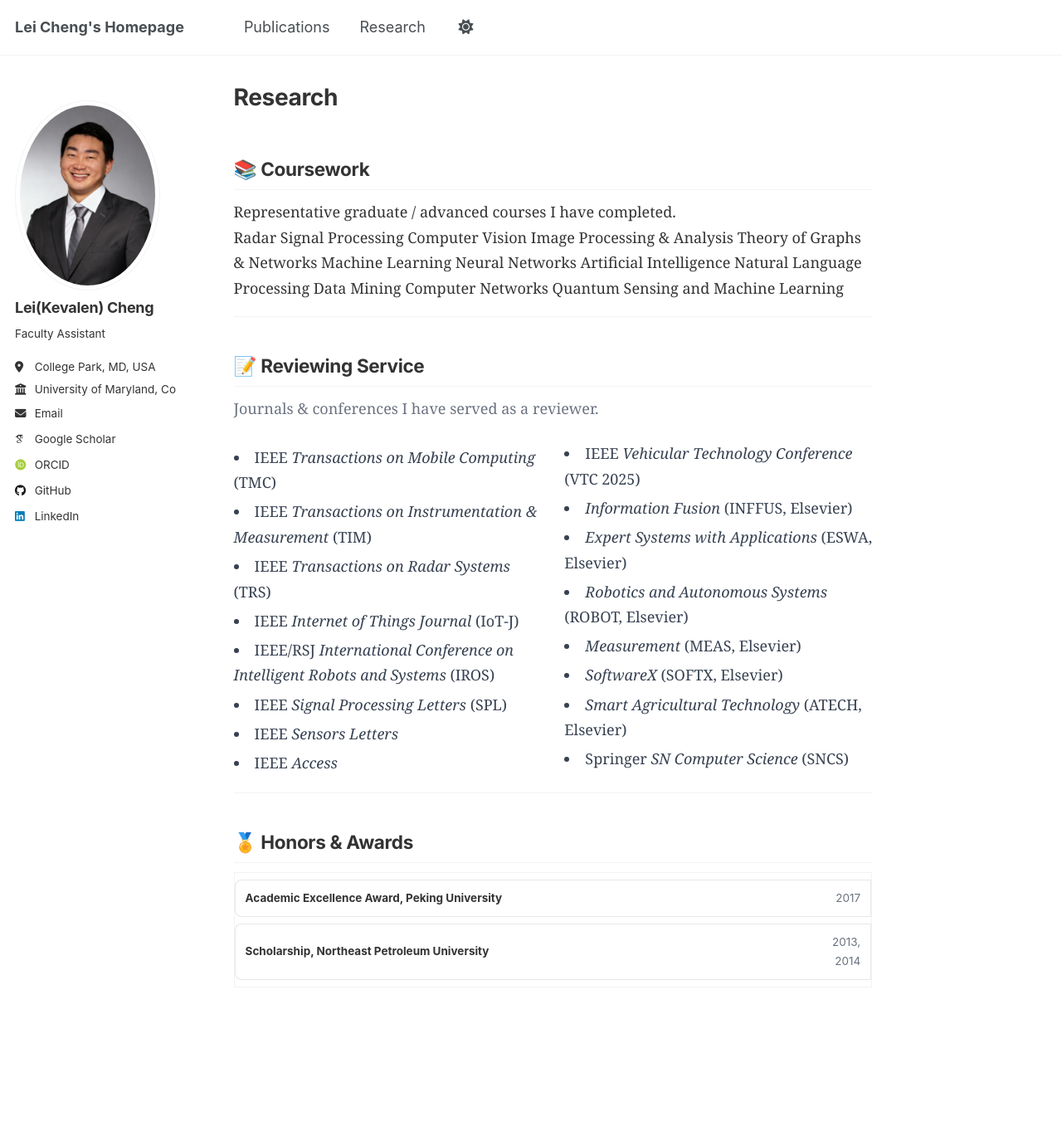
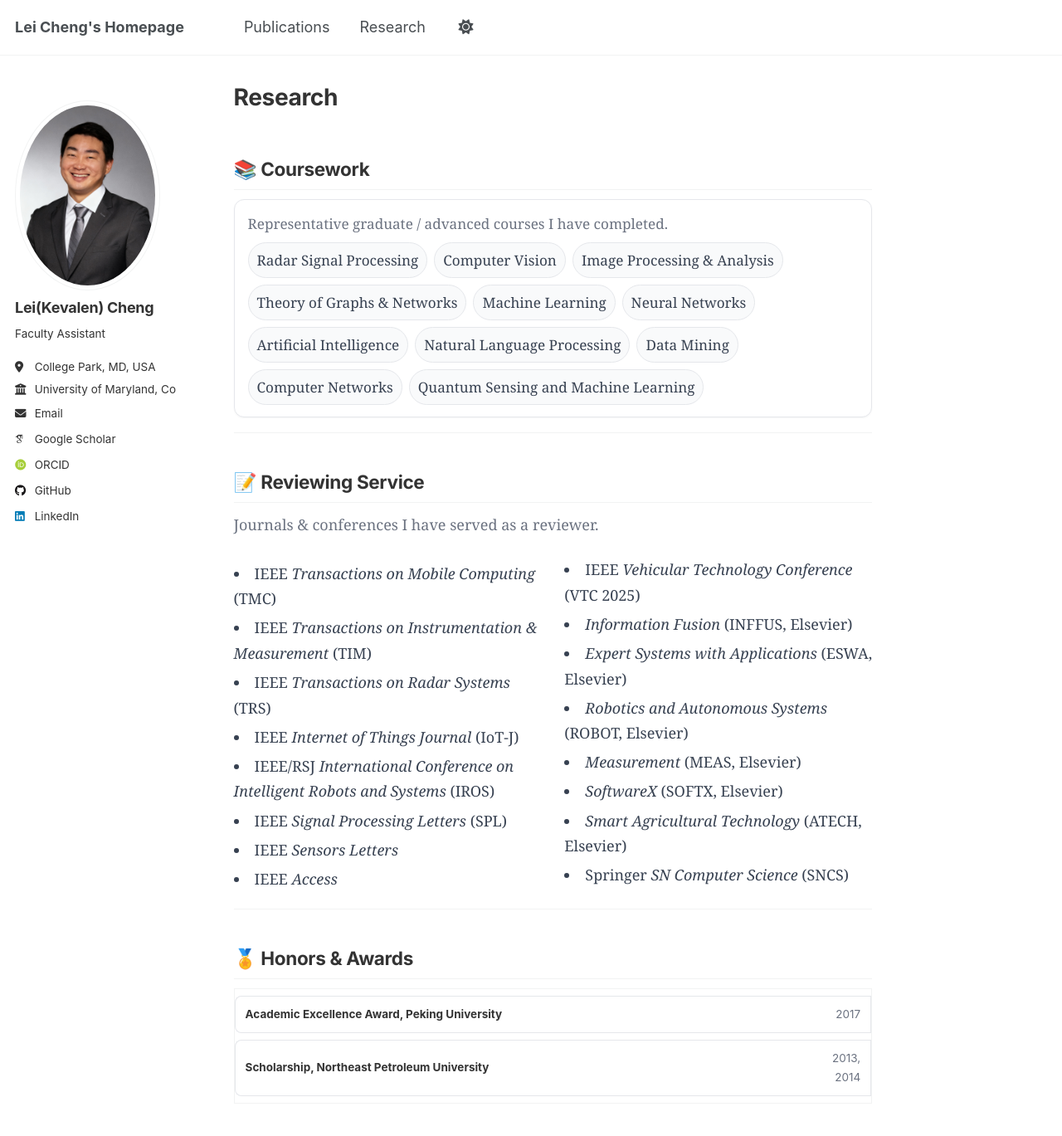
Before and after one commit to leicheng5/leicheng5.github.io, a Jekyll site: the page built from _pages/research.md, in a window 1280 px wide and 1400 px high. Shown: the top 1369 px of the window at 83% size. Built offline with Jekyll 4.4.1, drawn with Linux system fonts in a browser that asks for light colours; some web fonts are replaced; a script that is not in the unit is left out.

Commit message:
Update custom.css

```diff
--- a/assets/css/custom.css
+++ b/assets/css/custom.css
@@ -507,3 +507,19 @@ div.desc {
 .dark-theme .awards-table td { background:#111827; border-color:#374151; }
 .dark-theme .awards-table tr td.year { color:#9ca3af; }
 .dark-theme .awards-table .note { color:#9ca3af; }
+
+
+
+/* Coursework · Option A: pills */
+.cw-card{
+  border:1px solid #e5e7eb; border-radius:12px; padding:14px 16px;
+  background:#fff; box-shadow:0 1px 2px rgba(0,0,0,.04); margin:.5rem 0 1rem;
+}
+.cw-lead{ color:#6b7280; font-size:.95rem; margin-bottom:.4rem; }
+.cw-pills{ display:flex; flex-wrap:wrap; gap:8px; }
+.cw-pills span{
+  border:1px solid #e5e7eb; background:#f9fafb; color:#374151;
+  padding:6px 10px; border-radius:9999px; font-size:.95rem;
+}
+.dark-theme .cw-card{ background:#0b0f14; border-color:#1f2937; }
+.dark-theme .cw-pills span{ border-color:#374151; background:#111827; color:#e5e7eb; }
```
